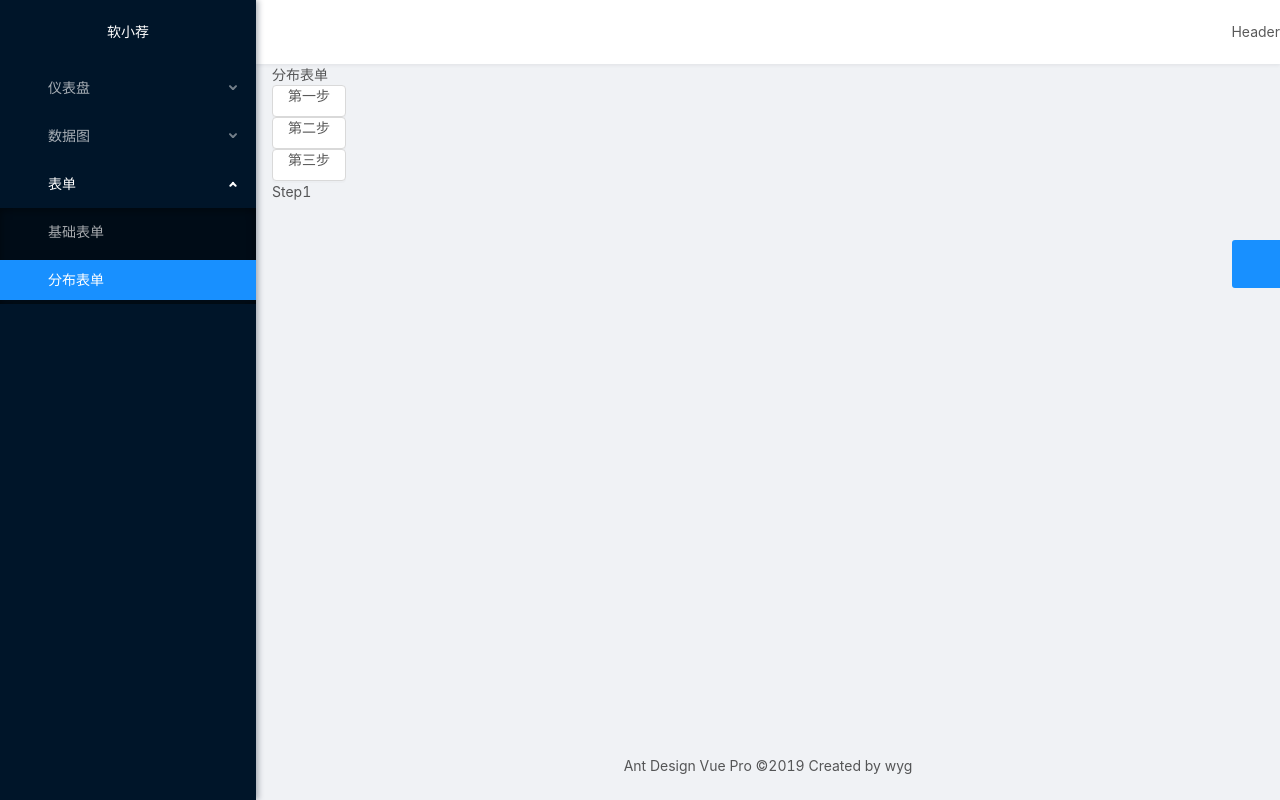
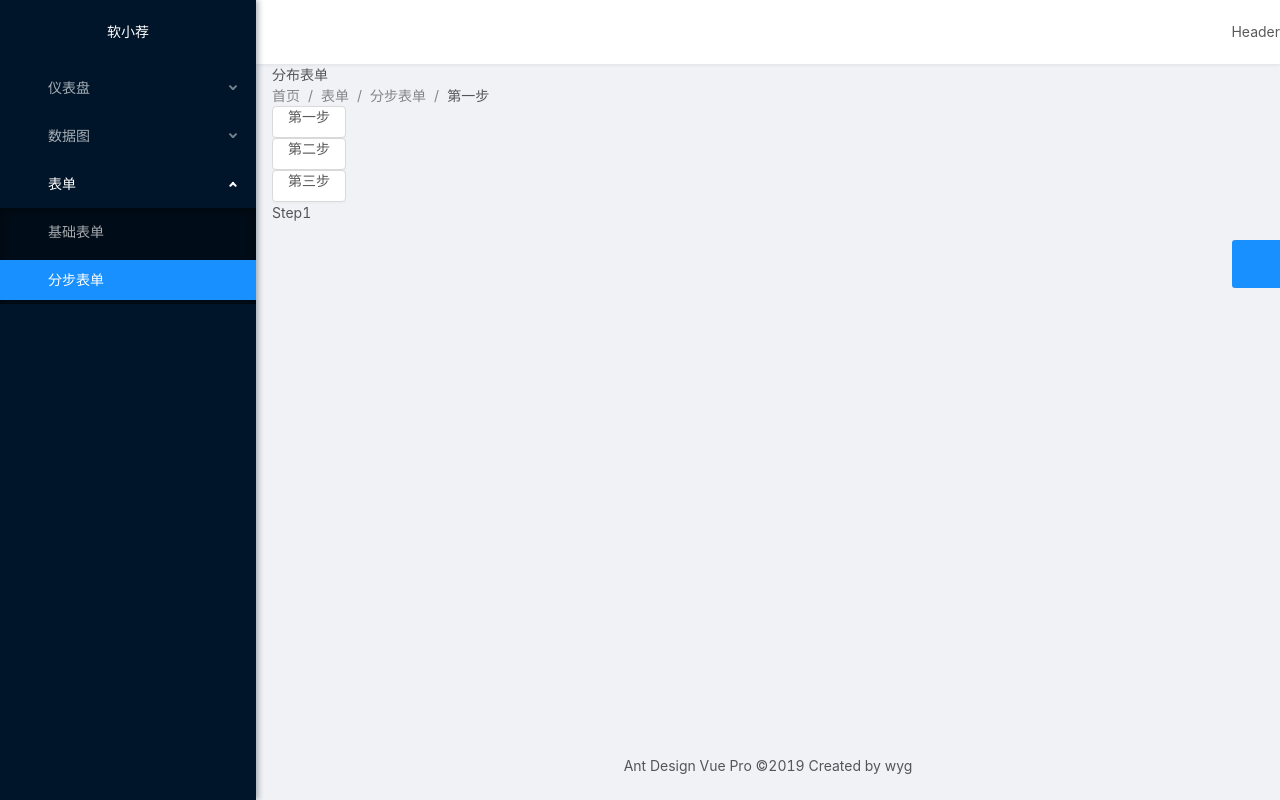
Before and after one commit to wei-yg/vue-ant-design-pro-ts, a Vue app: page /form/step-form/info in a window 1280 px wide. Built offline with nearby package versions, Linux system fonts and the light colour scheme.

Commit message:
添加面包屑

```diff
--- /dev/null
+++ b/src/components/Breadcrumb.vue
@@ -0,0 +1,32 @@
+<template>
+  <a-breadcrumb>
+    <a-breadcrumb-item v-for="item in matched" :key="item.path">
+      <router-link :to="item.path || '/'">{{
+        item.path === "" ? "首页" : item.meta && item.meta.title
+      }}</router-link>
+    </a-breadcrumb-item>
+  </a-breadcrumb>
+</template>
+
+<script lang="ts">
+/***
+ * 面包屑导航
+ */
+import { Component, Prop, Vue, Watch } from "vue-property-decorator";
+
+@Component
+export default class Breadcrumb extends Vue {
+  private matched: Array<any> = [];
+
+  @Watch("$route.path")
+  changRoute(val: any) {
+    this.matched = this.$route.matched;
+  }
+
+  created() {
+    this.matched = this.$route.matched;
+  }
+}
+</script>
+
+<style scoped></style>
--- a/src/layouts/SiderMenu.vue
+++ b/src/layouts/SiderMenu.vue
@@ -44,13 +44,6 @@ export default {
   },
   watch: {
     "$route.path": function(val) {
-      console.log("val", val);
-      console.log(
-        "this.selectedKeysMap",
-        this.selectedKeysMap,
-        this.selectedKeysMap[val]
-      );
-      console.log("this.openKeysMap", this.openKeysMap, this.openKeysMap[val]);
       this.selectedKeys = this.selectedKeysMap[val];
       this.openKeys = this.collapsed ? [] : this.openKeysMap[val];
     },
--- a/src/main.ts
+++ b/src/main.ts
@@ -3,7 +3,7 @@ import App from "./App.vue";
 import router from "./router";
 
 import store from "./store";
-import { Button, Layout, Icon, Drawer, Radio, Menu } from "ant-design-vue";
+import { Button, Layout, Icon, Drawer, Radio, Menu,Breadcrumb } from "ant-design-vue";
 import Authorized from "./components/Authorized.vue";
 
 Vue.config.productionTip = false;
@@ -14,6 +14,7 @@ Vue.use(Icon);
 Vue.use(Drawer);
 Vue.use(Radio);
 Vue.use(Menu);
+Vue.use(Breadcrumb);
 
 Vue.component("Authorized", Authorized);
 
--- a/src/router.ts
+++ b/src/router.ts
@@ -120,7 +120,7 @@ const routes = [
           {
             path: "/form/step-form",
             name: "stepform",
-            meta: { title: "分布表单", hideChildrenInMenu:true },
+            meta: { title: "分步表单", hideChildrenInMenu:true },
             component: () =>
               import(/* webpackChunkName: "form" */ "./views/Forms/StepForm/index.vue"),
             children: [
@@ -130,18 +130,21 @@ const routes = [
               },
               {
                 path: "/form/step-form/info",
+                meta: { title:"第一步" },
                 name: "info",
                 component: () =>
                   import(/* webpackChunkName: "form" */ "./views/Forms/StepForm/Step1.vue")
               },
               {
                 path: "/form/step-form/confirm",
+                meta: { title:"第二步" },
                 name: "confirm",
                 component: () =>
                   import(/* webpackChunkName: "form" */ "./views/Forms/StepForm/Step2.vue")
               },
               {
                 path: "/form/step-form/result",
+                meta: { title:"第三步" },
                 name: "result",
                 component: () =>
                   import(/* webpackChunkName: "form" */ "./views/Forms/StepForm/Step3.vue")
--- a/src/views/Forms/StepForm/index.vue
+++ b/src/views/Forms/StepForm/index.vue
@@ -1,6 +1,7 @@
 <template>
   <div>
     <div>分布表单</div>
+    <Breadcrumb></Breadcrumb>
     <div class="btnBox">
       <a-button @click="goTo('/form/step-form/info')">第一步</a-button>
       <a-button @click="goTo('/form/step-form/confirm')">第二步</a-button>
@@ -11,9 +12,12 @@
 </template>
 
 <script lang="ts">
+import Breadcrumb from "../../../components/Breadcrumb.vue";
 import { Component, Prop, Vue } from "vue-property-decorator";
 
-@Component
+@Component({
+  components: { Breadcrumb }
+})
 export default class StepForm extends Vue {
   goTo(path: string) {
     this.$router.push({ path, query: this.$route.query });
```
